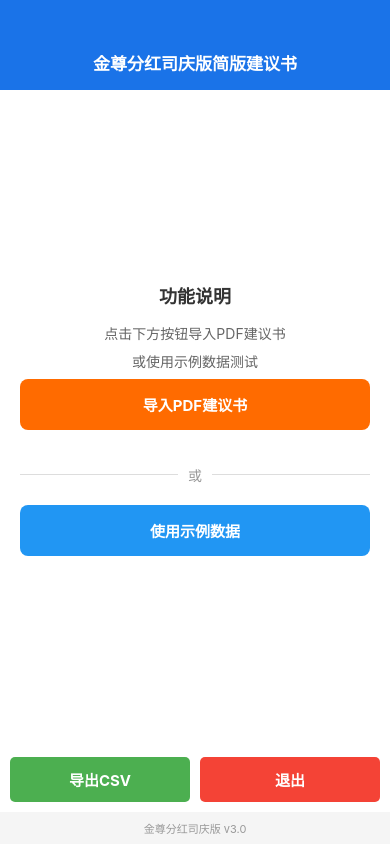
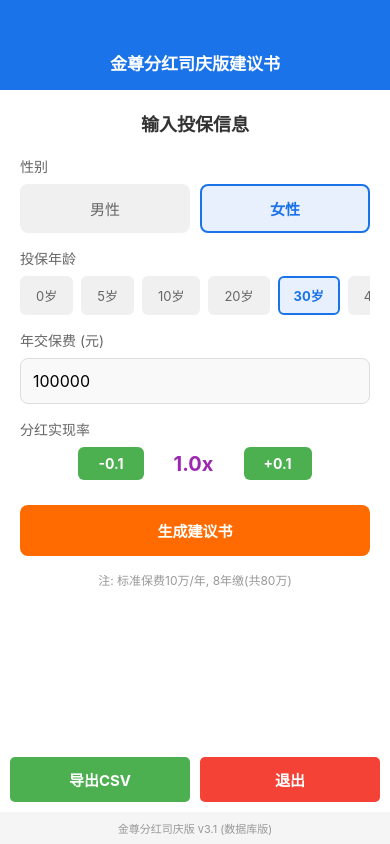
Before and after one commit to yxyjhkl/insurance-pdf-tool, a React Native app: screen / in a window 390 px wide. Built offline with nearby package versions, Linux system fonts and the light colour scheme.

Commit message:
更新App.tsx使用数据库版界面

```diff
--- a/App.tsx
+++ b/App.tsx
@@ -1,8 +1,9 @@
 import React, { useState } from 'react';
 import { StyleSheet, Text, View, ScrollView, TouchableOpacity, Alert, ActivityIndicator, Share, BackHandler, TextInput, Dimensions } from 'react-native';
-import * as DocumentPicker from 'expo-document-picker';
 import * as FileSystem from 'expo-file-system';
 import { StatusBar } from 'expo-status-bar';
+
+const INSURANCE_DB = require('./insurance_db.js');
 
 interface DataRow {
   policy_year: number;
@@ -32,18 +33,20 @@ const COLUMNS = [
 const screenWidth = Dimensions.get('window').width;
 const CELL_WIDTH = Math.floor((screenWidth - 20) / 4) + 5;
 
-const PAYMENT_YEARS = 8;
-const BASE_PREMIUM = 100000;
-const BASE_AGE = 40;
-const GUARANTEED_RATE = 1.05;
-const DIVIDEND_RATE = 0.03;
-const CASH_VALUE_GROWTH = 0.0175;
+const AVAILABLE_AGES = INSURANCE_DB.getAvailableAges('F');
+const GENDERS = [
+  { label: '男性', value: 'M' },
+  { label: '女性', value: 'F' },
+];
 
 export default function App() {
-  const [dividendRate, setDividendRate] = useState<string>('1.6');
+  const [gender, setGender] = useState('F');
+  const [age, setAge] = useState(30);
+  const [premium, setPremium] = useState('100000');
+  const [dividendRate, setDividendRate] = useState('1.0');
   const [data, setData] = useState<DataRow[]>([]);
   const [loading, setLoading] = useState(false);
-  const [pdfLoaded, setPdfLoaded] = useState(false);
+  const [showTable, setShowTable] = useState(false);
 
   const formatNumber = (num: number | null | undefined): string => {
     if (num === null || num === undefined) return '--';
@@ -60,111 +63,47 @@ export default function App() {
     return (rate * 100).toFixed(2) + '%';
   };
 
-  const generateData = (rate: number) => {
-    const newData: DataRow[] = [];
-    let prevCashValue = 0;
-    let prevExpectedSurvival = 0;
-
-    for (let year = 1; year <= 30; year++) {
-      const isPaid = year <= PAYMENT_YEARS;
-      const totalPremium = isPaid ? BASE_PREMIUM * year : BASE_PREMIUM * PAYMENT_YEARS;
-
-      const guaranteed = totalPremium * GUARANTEED_RATE;
-      const currentDivRaw = BASE_PREMIUM * DIVIDEND_RATE * (isPaid ? 1 : 0);
-      const accumDivRaw = currentDivRaw * year;
-
-      const currentDivDemo = currentDivRaw * rate;
-      const accumDivDemo = accumDivRaw * rate;
-
-      const cashValue = guaranteed;
-      const currentDividendCash = currentDivDemo;
-      const accumDividendCash = accumDivDemo;
-
-      const demoSurvival = cashValue + accumDivDemo;
-      const expectedSurvival = cashValue + accumDividendCash;
-
-      let growthRate = null;
-      if (prevCashValue > 0) {
-        growthRate = (cashValue / prevCashValue) - 1;
-      }
-
-      let demoRate = null;
-      if (year >= 11) {
-        demoRate = 0.038;
-      }
-
-      let expectedRate = null;
-      if (prevExpectedSurvival > 0) {
-        expectedRate = (expectedSurvival / prevExpectedSurvival) - 1;
-      }
-
-      let expectedSimpleRate = null;
-      if (year > PAYMENT_YEARS && totalPremium > 0 && expectedSurvival > totalPremium) {
-        const yearsFactor = (year + PAYMENT_YEARS) / 2;
-        expectedSimpleRate = (expectedSurvival - totalPremium) / totalPremium / yearsFactor;
-      }
-
-      prevCashValue = cashValue;
-      prevExpectedSurvival = expectedSurvival;
-
-      newData.push({
-        policy_year: year,
-        age: BASE_AGE + year,
-        premium: isPaid ? BASE_PREMIUM : 0,
-        total_premium: totalPremium,
-        death_benefit: Math.round(guaranteed * 1.05 + accumDivDemo),
-        cash_value: Math.round(cashValue),
-        growth_rate: growthRate,
-        current_dividend_cash: Math.round(currentDividendCash),
-        accum_dividend_cash: Math.round(accumDividendCash),
-        demo_survival: Math.round(demoSurvival),
-        demo_rate: demoRate,
-        expected_survival: Math.round(expectedSurvival),
-        expected_rate: expectedRate,
-        expected_simple_rate: expectedSimpleRate,
-      });
+  const handleCalculate = () => {
+    const premiumNum = parseFloat(premium);
+    if (isNaN(premiumNum) || premiumNum < 25000) {
+      Alert.alert('输入错误', '保费最低2.5万元起');
+      return;
     }
 
-    return newData;
+    const rate = parseFloat(dividendRate) || 1.0;
+    const genderCode = gender;
+
+    setLoading(true);
+    setTimeout(() => {
+      const result = INSURANCE_DB.getInsuranceData(age, genderCode, premiumNum, rate);
+      if (result && result.length > 0) {
+        setData(result);
+        setShowTable(true);
+      } else {
+        Alert.alert('数据不存在', '该年龄/性别组合暂无数据');
+      }
+      setLoading(false);
+    }, 300);
   };
 
-  const handlePickPdf = async () => {
-    try {
-      const result = await DocumentPicker.getDocumentAsync({
-        type: 'application/pdf',
-        copyToCacheDirectory: true,
-      });
-
-      if (result.assets && result.assets[0]) {
-        setLoading(true);
-        setPdfLoaded(true);
-
-        setTimeout(() => {
-          const rate = parseFloat(dividendRate) || 1.6;
-          setData(generateData(rate));
-          setLoading(false);
-        }, 500);
-      }
-    } catch (error) {
-      Alert.alert('错误', 'PDF选择失败');
-      setLoading(false);
+  const adjustDividend = (delta: number) => {
+    const newRate = Math.max(0, parseFloat(dividendRate) + delta);
+    setDividendRate(newRate.toFixed(1));
+    const premiumNum = parseFloat(premium);
+    if (!isNaN(premiumNum) && premiumNum >= 25000) {
+      const result = INSURANCE_DB.getInsuranceData(age, gender, premiumNum, newRate);
+      if (result) setData(result);
     }
   };
 
-  const adjustDividend = (delta: number) => {
-    const newRate = Math.max(0.1, parseFloat(dividendRate) + delta);
-    setDividendRate(newRate.toFixed(1));
-    setData(generateData(newRate));
-  };
-
   const handleReset = () => {
-    setPdfLoaded(false);
+    setShowTable(false);
     setData([]);
   };
 
   const exportToCSV = () => {
     if (data.length === 0) {
-      Alert.alert('提示', '请先导入数据');
+      Alert.alert('提示', '请先计算数据');
       return;
     }
 
@@ -180,7 +119,7 @@ export default function App() {
     FileSystem.writeAsStringAsync(filePath, csvContent, {
       encoding: FileSystem.EncodingType.UTF8,
     }).then(() => {
-      Alert.alert('导出成功', `文件已保存到: ${fileName}`, [
+      Alert.alert('导出成功', `文件已保存: ${fileName}`, [
         { text: '分享', onPress: () => Share.share({ message: filePath, url: filePath }) },
         { text: '确定' }
       ]);
@@ -196,49 +135,105 @@ export default function App() {
     ]);
   };
 
+  const getYearText = (year: number) => {
+    const yearMap: { [key: number]: string } = {
+      0: '0岁',
+      5: '5岁',
+      10: '10岁',
+      20: '20岁',
+      30: '30岁',
+      40: '40岁',
+      50: '50岁',
+      60: '60岁',
+      62: '62岁',
+      65: '65岁',
+    };
+    return yearMap[year] || `${year}岁`;
+  };
+
   return (
     <View style={styles.container}>
       <StatusBar style="light" />
       <View style={styles.header}>
-        <Text style={styles.title}>金尊分红司庆版简版建议书</Text>
-        {pdfLoaded && (
-          <Text style={styles.subtitle}>分红实现率 {dividendRate}x · {PAYMENT_YEARS}年缴</Text>
+        <Text style={styles.title}>金尊分红司庆版建议书</Text>
+        {showTable && (
+          <Text style={styles.subtitle}>
+            {gender === 'M' ? '男性' : '女性'} {age}岁 · {parseInt(premium).toLocaleString()}元 · 分红{dividendRate}x
+          </Text>
         )}
       </View>
 
-      {!pdfLoaded ? (
+      {!showTable ? (
         <View style={styles.inputPanel}>
-          <Text style={styles.inputTitle}>功能说明</Text>
-          <Text style={styles.inputDesc}>点击下方按钮导入PDF建议书</Text>
-          <Text style={styles.inputDesc}>或使用示例数据测试</Text>
+          <Text style={styles.inputTitle}>输入投保信息</Text>
 
-          <TouchableOpacity style={styles.btnOrange} onPress={handlePickPdf}>
-            <Text style={styles.btnText}>导入PDF建议书</Text>
+          <View style={styles.inputGroup}>
+            <Text style={styles.inputLabel}>性别</Text>
+            <View style={styles.genderRow}>
+              {GENDERS.map(g => (
+                <TouchableOpacity
+                  key={g.value}
+                  style={[styles.genderBtn, gender === g.value && styles.genderBtnActive]}
+                  onPress={() => setGender(g.value)}
+                >
+                  <Text style={[styles.genderText, gender === g.value && styles.genderTextActive]}>{g.label}</Text>
+                </TouchableOpacity>
+              ))}
+            </View>
+          </View>
+
+          <View style={styles.inputGroup}>
+            <Text style={styles.inputLabel}>投保年龄</Text>
+            <ScrollView horizontal showsHorizontalScrollIndicator={false} style={styles.ageScroll}>
+              <View style={styles.ageRow}>
+                {AVAILABLE_AGES.map(a => (
+                  <TouchableOpacity
+                    key={a}
+                    style={[styles.ageBtn, age === a && styles.ageBtnActive]}
+                    onPress={() => setAge(a)}
+                  >
+                    <Text style={[styles.ageText, age === a && styles.ageTextActive]}>{getYearText(a)}</Text>
+                  </TouchableOpacity>
+                ))}
+              </View>
+            </ScrollView>
+          </View>
+
+          <View style={styles.inputGroup}>
+            <Text style={styles.inputLabel}>年交保费 (元)</Text>
+            <TextInput
+              style={styles.input}
+              value={premium}
+              onChangeText={setPremium}
+              keyboardType="numeric"
+              placeholder="最低2.5万元"
+            />
+          </View>
+
+          <View style={styles.inputGroup}>
+            <Text style={styles.inputLabel}>分红实现率</Text>
+            <View style={styles.rateRow}>
+              <TouchableOpacity style={styles.rateBtn} onPress={() => adjustDividend(-0.1)}>
+                <Text style={styles.rateBtnText}>-0.1</Text>
+              </TouchableOpacity>
+              <Text style={styles.rateValue}>{dividendRate}x</Text>
+              <TouchableOpacity style={styles.rateBtn} onPress={() => adjustDividend(0.1)}>
+                <Text style={styles.rateBtnText}>+0.1</Text>
+              </TouchableOpacity>
+            </View>
+          </View>
+
+          <TouchableOpacity style={styles.btnOrange} onPress={handleCalculate}>
+            <Text style={styles.btnText}>生成建议书</Text>
           </TouchableOpacity>
 
-          <View style={styles.divider}>
-            <View style={styles.dividerLine} />
-            <Text style={styles.dividerText}>或</Text>
-            <View style={styles.dividerLine} />
-          </View>
-
-          <TouchableOpacity style={styles.btnBlue} onPress={() => {
-            setPdfLoaded(true);
-            setLoading(true);
-            const rate = parseFloat(dividendRate) || 1.6;
-            setTimeout(() => {
-              setData(generateData(rate));
-              setLoading(false);
-            }, 300);
-          }}>
-            <Text style={styles.btnText}>使用示例数据</Text>
-          </TouchableOpacity>
+          <Text style={styles.note}>注: 标准保费10万/年, 8年缴(共80万)</Text>
         </View>
       ) : (
         <>
           <View style={styles.actionRow}>
             <TouchableOpacity style={styles.btnSmall} onPress={handleReset}>
-              <Text style={styles.btnTextSmall}>重置</Text>
+              <Text style={styles.btnTextSmall}>重算</Text>
             </TouchableOpacity>
             <TouchableOpacity style={styles.btnSmall} onPress={() => adjustDividend(0.1)}>
               <Text style={styles.btnTextSmall}>+0.1</Text>
@@ -298,7 +293,7 @@ export default function App() {
       </View>
 
       <View style={styles.footer}>
-        <Text style={styles.footerText}>金尊分红司庆版 v3.0</Text>
+        <Text style={styles.footerText}>金尊分红司庆版 v3.1 (数据库版)</Text>
       </View>
     </View>
   );
@@ -330,34 +325,124 @@ const styles = StyleSheet.create({
     flex: 1,
     padding: 20,
     backgroundColor: 'white',
-    justifyContent: 'center',
   },
   inputTitle: {
     fontSize: 18,
     fontWeight: 'bold',
     color: '#333',
-    marginBottom: 15,
+    marginBottom: 20,
     textAlign: 'center',
   },
-  inputDesc: {
+  inputGroup: {
+    marginBottom: 15,
+  },
+  inputLabel: {
     fontSize: 14,
     color: '#666',
-    textAlign: 'center',
     marginBottom: 8,
   },
-  divider: {
+  input: {
+    borderWidth: 1,
+    borderColor: '#ddd',
+    borderRadius: 8,
+    padding: 12,
+    fontSize: 16,
+    backgroundColor: '#f9f9f9',
+  },
+  genderRow: {
+    flexDirection: 'row',
+    gap: 10,
+  },
+  genderBtn: {
+    flex: 1,
+    paddingVertical: 12,
+    borderRadius: 8,
+    backgroundColor: '#f0f0f0',
+    alignItems: 'center',
+    borderWidth: 2,
+    borderColor: 'transparent',
+  },
+  genderBtnActive: {
+    backgroundColor: '#e8f0fe',
+    borderColor: '#1a73e8',
+  },
+  genderText: {
+    fontSize: 15,
+    color: '#666',
+  },
+  genderTextActive: {
+    color: '#1a73e8',
+    fontWeight: 'bold',
+  },
+  ageScroll: {
+    flexGrow: 0,
+  },
+  ageRow: {
+    flexDirection: 'row',
+    gap: 8,
+  },
+  ageBtn: {
+    paddingVertical: 8,
+    paddingHorizontal: 14,
+    borderRadius: 6,
+    backgroundColor: '#f0f0f0',
+    borderWidth: 2,
+    borderColor: 'transparent',
+  },
+  ageBtnActive: {
+    backgroundColor: '#e8f0fe',
+    borderColor: '#1a73e8',
+  },
+  ageText: {
+    fontSize: 13,
+    color: '#666',
+  },
+  ageTextActive: {
+    color: '#1a73e8',
+    fontWeight: 'bold',
+  },
+  rateRow: {
     flexDirection: 'row',
     alignItems: 'center',
-    marginVertical: 20,
+    justifyContent: 'center',
+    gap: 20,
   },
-  dividerLine: {
-    flex: 1,
-    height: 1,
-    backgroundColor: '#ddd',
+  rateBtn: {
+    backgroundColor: '#4CAF50',
+    paddingVertical: 8,
+    paddingHorizontal: 20,
+    borderRadius: 6,
   },
-  dividerText: {
-    paddingHorizontal: 10,
+  rateBtnText: {
+    color: 'white',
+    fontWeight: 'bold',
+    fontSize: 14,
+  },
+  rateValue: {
+    fontSize: 20,
+    fontWeight: 'bold',
+    color: '#9c27b0',
+    minWidth: 60,
+    textAlign: 'center',
+  },
+  btnOrange: {
+    backgroundColor: '#FF6B00',
+    paddingVertical: 15,
+    borderRadius: 8,
+    alignItems: 'center',
+    marginTop: 10,
+  },
+  btnText: {
+    color: 'white',
+    fontSize: 15,
+    fontWeight: 'bold',
+    textAlign: 'center',
+  },
+  note: {
+    textAlign: 'center',
     color: '#999',
+    fontSize: 12,
+    marginTop: 15,
   },
   actionRow: {
     flexDirection: 'row',
@@ -373,24 +458,16 @@ const styles = StyleSheet.create({
     alignItems: 'center',
     justifyContent: 'space-around',
   },
-  btnOrange: {
-    backgroundColor: '#FF6B00',
-    paddingVertical: 15,
-    borderRadius: 8,
-    alignItems: 'center',
-    marginBottom: 15,
-  },
-  btnBlue: {
-    backgroundColor: '#2196F3',
-    paddingVertical: 15,
-    borderRadius: 8,
-    alignItems: 'center',
-  },
   btnSmall: {
     backgroundColor: '#4CAF50',
     paddingVertical: 8,
     paddingHorizontal: 15,
     borderRadius: 5,
+  },
+  btnTextSmall: {
+    color: 'white',
+    fontSize: 13,
+    fontWeight: 'bold',
   },
   btnGreen: {
     backgroundColor: '#4CAF50',
@@ -406,17 +483,6 @@ const styles = StyleSheet.create({
     paddingHorizontal: 20,
     borderRadius: 5,
     flex: 1,
-  },
-  btnText: {
-    color: 'white',
-    fontSize: 15,
-    fontWeight: 'bold',
-    textAlign: 'center',
-  },
-  btnTextSmall: {
-    color: 'white',
-    fontSize: 13,
-    fontWeight: 'bold',
   },
   rateText: {
     color: '#9c27b0',
```
